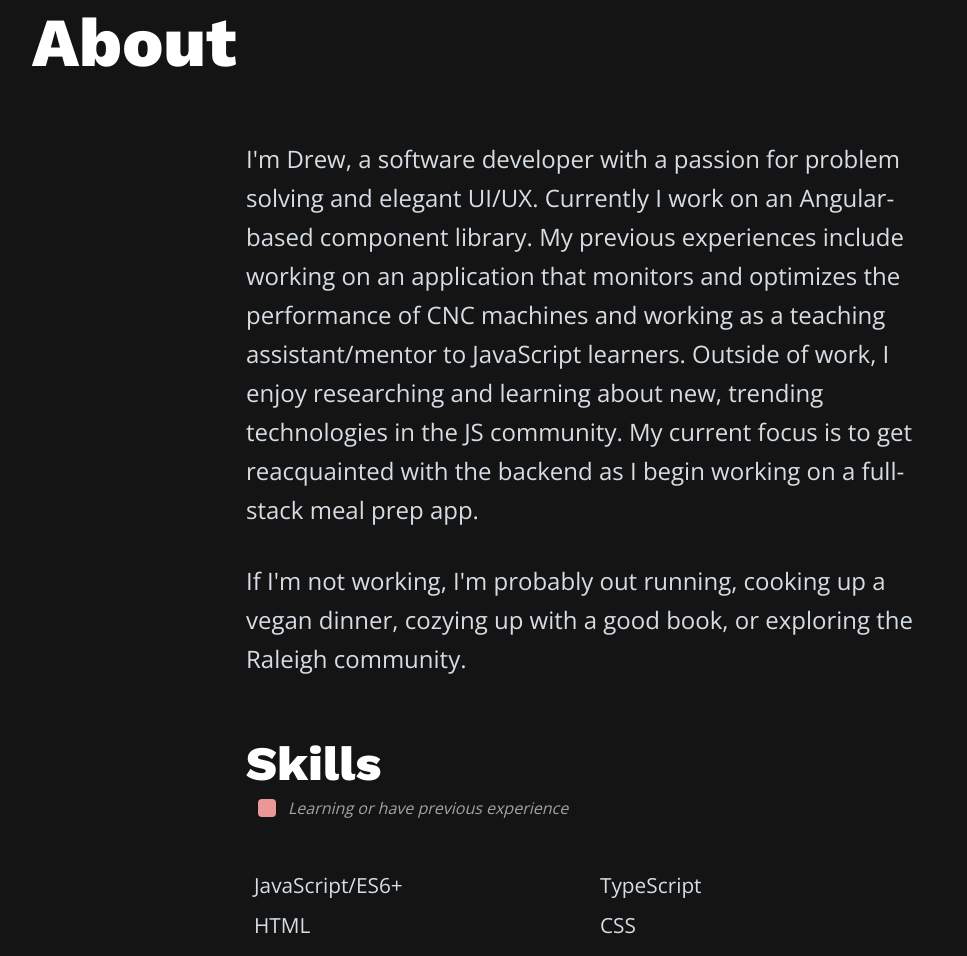
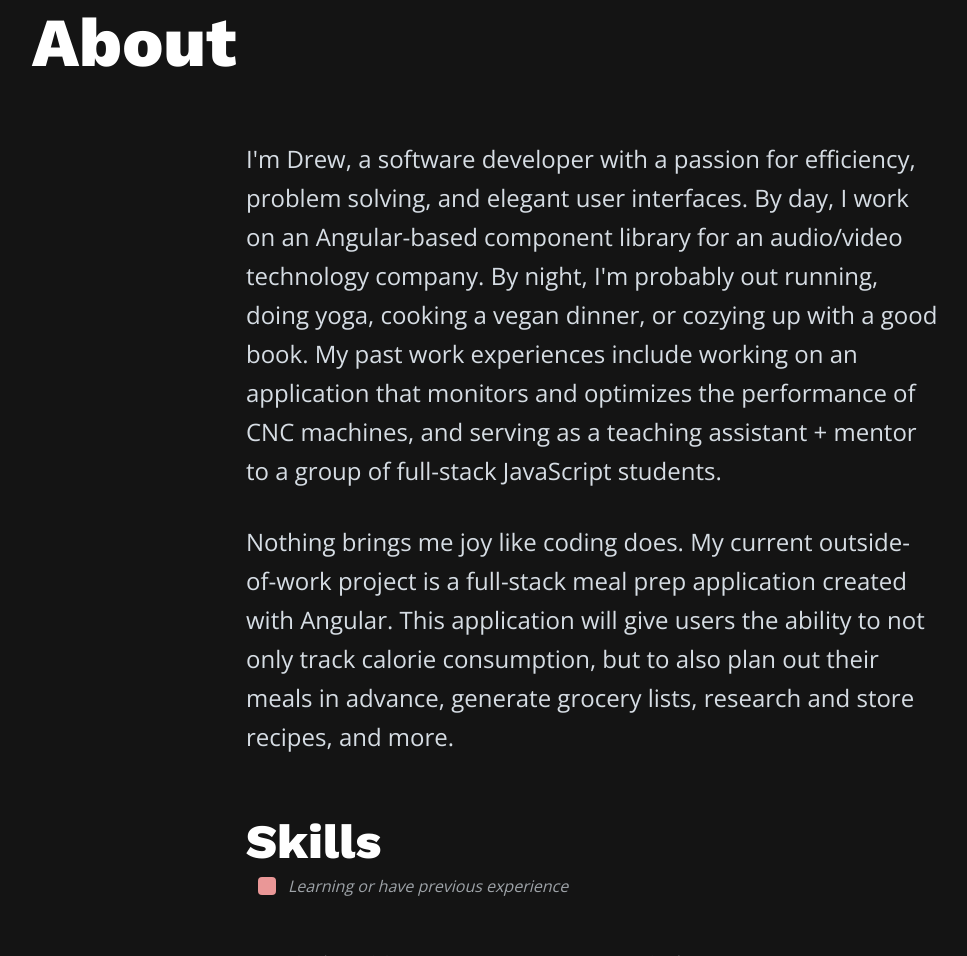
Before and after one commit to DrewMoody/portfolio, a Gatsby site: page / in a window 1280 px wide. Shown: the part 1667-2623 px from the top of the page, without its empty margins (48-1015 px from the left). Built offline with nearby package versions, Linux system fonts and the light colour scheme; Gatsby itself is replaced by a stand-in of ours.

Commit message:
Updated about page

```diff
--- a/src/components/About/About.tsx
+++ b/src/components/About/About.tsx
@@ -100,20 +100,21 @@ const About: FunctionComponent = () => (
     <Section title="About">
       <AboutContainer>
         <ContentDescription>
-          I&apos;m Drew, a software developer with a passion for problem solving
-          and elegant UI/UX. Currently I work on an Angular-based component
-          library. My previous experiences include working on an application
-          that monitors and optimizes the performance of CNC machines and
-          working as a teaching assistant/mentor to JavaScript learners. Outside
-          of work, I enjoy researching and learning about new, trending
-          technologies in the JS community. My current focus is to get
-          reacquainted with the backend as I begin working on a full-stack meal
-          prep app.
+          I&apos;m Drew, a software developer with a passion for efficiency,
+          problem solving, and elegant user interfaces. By day, I work on an
+          Angular-based component library for an audio/video technology company.
+          By night, I&apos;m probably out running, doing yoga, cooking a vegan
+          dinner, or cozying up with a good book. My past work experiences
+          include working on an application that monitors and optimizes the
+          performance of CNC machines, and serving as a teaching assistant +
+          mentor to a group of full-stack JavaScript students.
         </ContentDescription>
         <ContentDescription>
-          If I&apos;m not working, I&apos;m probably out running, cooking up a
-          vegan dinner, cozying up with a good book, or exploring the Raleigh
-          community.
+          Nothing brings me joy like coding does. My current outside-of-work
+          project is a full-stack meal prep application created with Angular.
+          This application will give users the ability to not only track calorie
+          consumption, but to also plan out their meals in advance, generate
+          grocery lists, research and store recipes, and more.
         </ContentDescription>
         <SkillsTitle>Skills</SkillsTitle>
         <KeyContainer>
```
